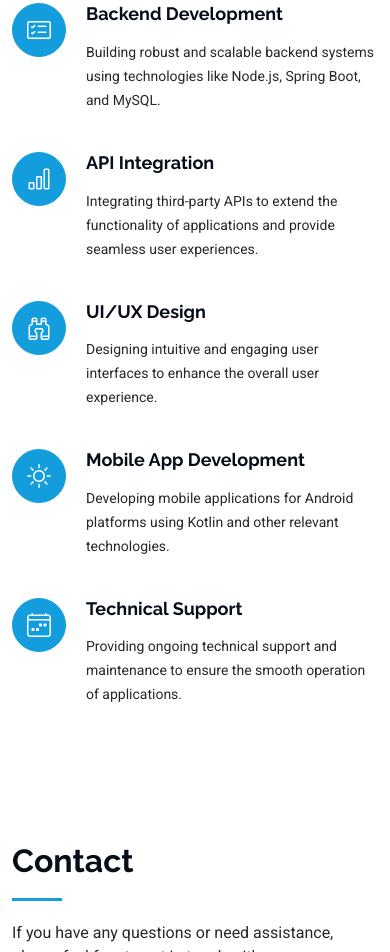
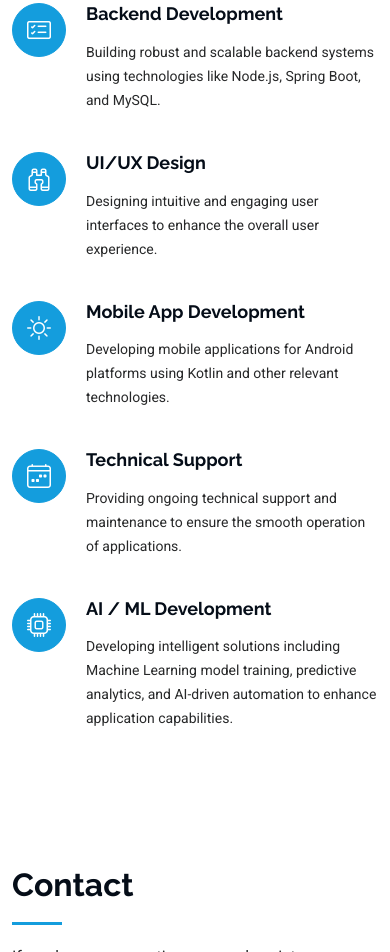
Before and after one commit to ramith-kalhara/P.D.R.Kalhara, a plain HTML site: page index.html in a window 390 px wide. Shown: the part 9265-10217 px from the top of the page. Drawn offline with Linux system fonts and the light colour scheme.

Commit message:
some section  updatre

```diff
--- a/index.html
+++ b/index.html
@@ -608,16 +608,16 @@
               <p class="description">Building robust and scalable backend systems using technologies like Node.js,
                 Spring Boot, and MySQL.</p>
             </div>
-          </div><!-- End Service Item -->
+          </div>
 
-          <div class="col-lg-4 col-md-6 service-item d-flex" data-aos="fade-up" data-aos-delay="300">
+          <!-- <div class="col-lg-4 col-md-6 service-item d-flex" data-aos="fade-up" data-aos-delay="300">
             <div class="icon flex-shrink-0"><i class="bi bi-bar-chart"></i></div>
             <div>
               <h4 class="title"><a href="#hero" class="stretched-link">API Integration</a></h4>
               <p class="description">Integrating third-party APIs to extend the functionality of applications and
                 provide seamless user experiences.</p>
             </div>
-          </div><!-- End Service Item -->
+          </div> -->
 
           <div class="col-lg-4 col-md-6 service-item d-flex" data-aos="fade-up" data-aos-delay="400">
             <div class="icon flex-shrink-0"><i class="bi bi-binoculars"></i></div>
@@ -626,7 +626,7 @@
               <p class="description">Designing intuitive and engaging user interfaces to enhance the overall user
                 experience.</p>
             </div>
-          </div><!-- End Service Item -->
+          </div>
 
           <div class="col-lg-4 col-md-6 service-item d-flex" data-aos="fade-up" data-aos-delay="500">
             <div class="icon flex-shrink-0"><i class="bi bi-brightness-high"></i></div>
@@ -635,7 +635,7 @@
               <p class="description">Developing mobile applications for Android platforms using Kotlin and other
                 relevant technologies.</p>
             </div>
-          </div><!-- End Service Item -->
+          </div>
 
           <div class="col-lg-4 col-md-6 service-item d-flex" data-aos="fade-up" data-aos-delay="600">
             <div class="icon flex-shrink-0"><i class="bi bi-calendar4-week"></i></div>
@@ -644,7 +644,15 @@
               <p class="description">Providing ongoing technical support and maintenance to ensure the smooth operation
                 of applications.</p>
             </div>
-          </div><!-- End Service Item -->
+          </div>
+
+          <div class="col-lg-4 col-md-6 service-item d-flex" data-aos="fade-up" data-aos-delay="700">
+            <div class="icon flex-shrink-0"><i class="bi bi-cpu"></i></div>
+            <div>
+              <h4 class="title"><a href="#hero" class="stretched-link">AI / ML Development</a></h4>
+              <p class="description">Developing intelligent solutions including Machine Learning model training, predictive analytics, and AI-driven automation to enhance application capabilities.</p>
+            </div>
+          </div>
 
         </div>
 
```
